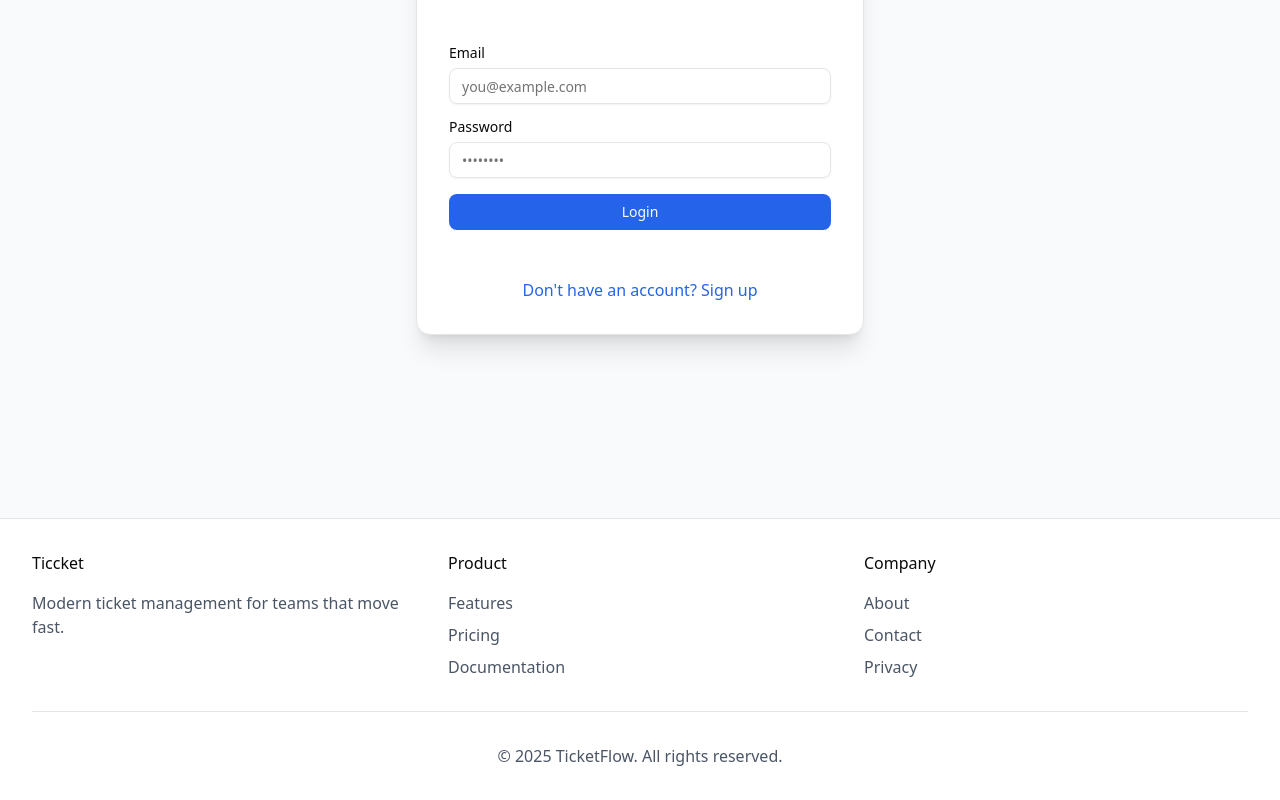
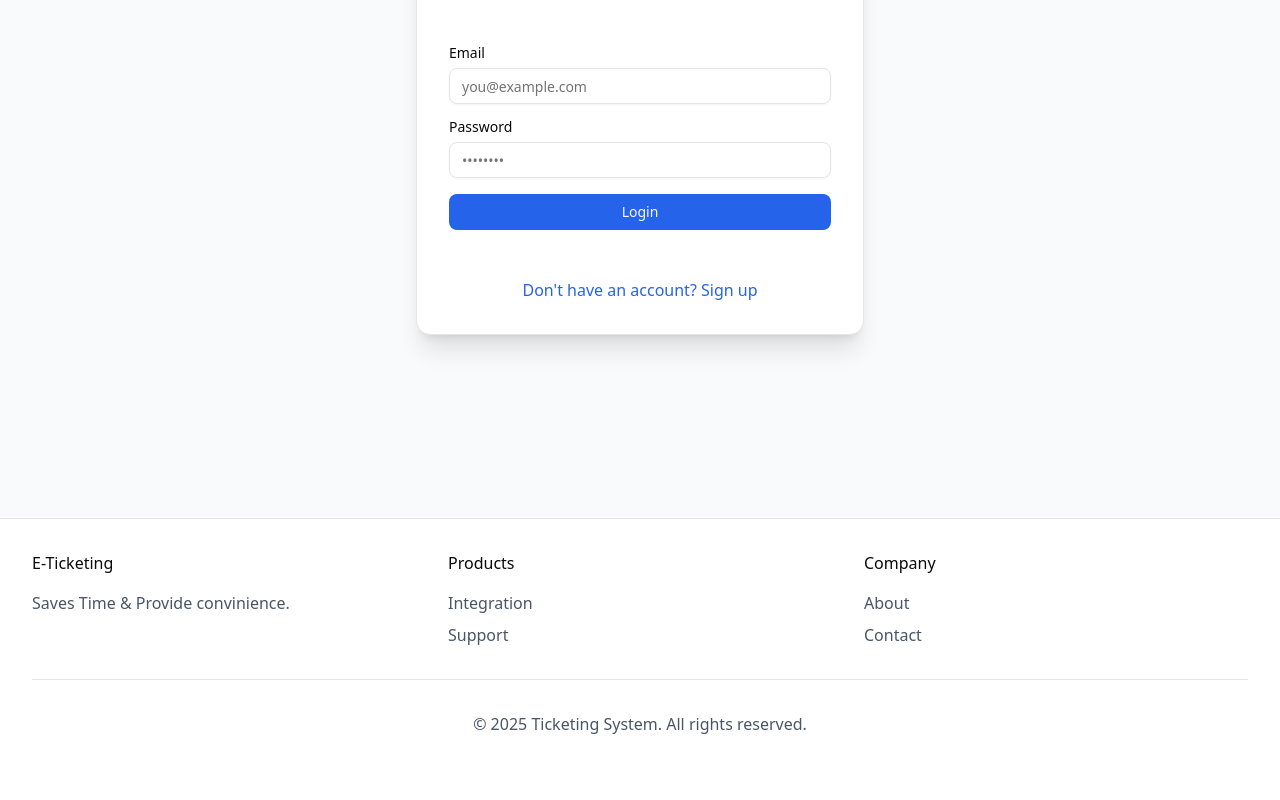
Before and after one commit to lawrence1986/HNG-REACT-PROJECT, a React (Vite) app: page /auth/login in a window 1280 px wide. Shown: the part 346-1146 px from the top of the page. After the commit the page ends 1114 px from the top, so only its background shows below. Built offline with nearby package versions, Linux system fonts and the light colour scheme.

Commit message:
Update Footer.tsx

```diff
--- a/src/components/Footer.tsx
+++ b/src/components/Footer.tsx
@@ -4,29 +4,25 @@ export const Footer = () => {
       <div className="max-w-[1440px] mx-auto px-4 sm:px-6 lg:px-8 py-8">
         <div className="grid grid-cols-1 md:grid-cols-3 gap-8">
           <div>
-            <h3 className="mb-4">Ticcket</h3>
+            <h3 className="mb-4">E-Ticketing</h3>
             <p className="text-gray-600">
-              Modern ticket management for teams that move fast.
+              Saves Time & Provide convinience.
             </p>
           </div>
           <div>
-            <h3 className="mb-4">Product</h3>
+            <h3 className="mb-4">Products</h3>
             <ul className="space-y-2 text-gray-600">
               <li>
                 <a href="#" className="hover:text-[#2563eb] transition-colors">
-                  Features
+                 Integration
                 </a>
               </li>
               <li>
                 <a href="#" className="hover:text-[#2563eb] transition-colors">
-                  Pricing
+                 Support
                 </a>
               </li>
-              <li>
-                <a href="#" className="hover:text-[#2563eb] transition-colors">
-                  Documentation
-                </a>
-              </li>
+
             </ul>
           </div>
           <div>
@@ -42,16 +38,12 @@ export const Footer = () => {
                   Contact
                 </a>
               </li>
-              <li>
-                <a href="#" className="hover:text-[#2563eb] transition-colors">
-                  Privacy
-                </a>
-              </li>
+
             </ul>
           </div>
         </div>
         <div className="mt-8 pt-8 border-t text-center text-gray-600">
-          <p>&copy; 2025 TicketFlow. All rights reserved.</p>
+          <p>&copy; 2025 Ticketing System. All rights reserved.</p>
         </div>
       </div>
     </footer>
```
